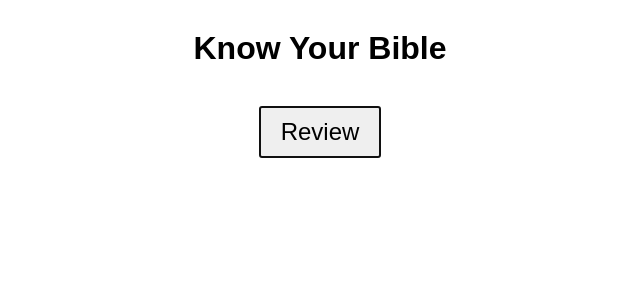
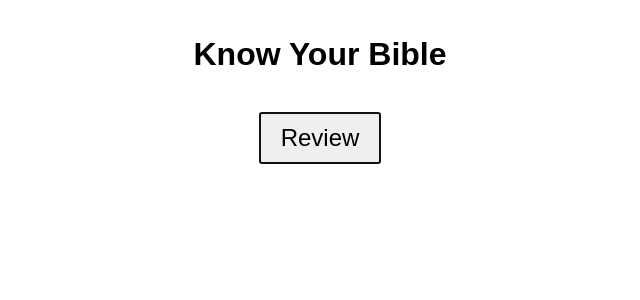
Before and after one commit to jirehhuang/know-your-bible, a FastAPI app: page / in a window 1280 px wide. Shown: the part 50-350 px from the top of the page, without its empty margins (320-960 px from the left). Run offline with FastAPI, Linux system fonts and the light colour scheme; parts of the project's set-up code (start-up, migrations or seed data) failed here and were passed over; some libraries are stand-ins or nearby versions.

Commit message:
Added adaptive top of page buffer based on top bar

```diff
--- a/app/templates/base.html
+++ b/app/templates/base.html
@@ -84,7 +84,7 @@
     }
 
     .container {
-      margin-top: 80px;
+      margin-top: 120px;
       text-align: center;
       padding: 0 15px;
     }
@@ -127,7 +127,7 @@
       }
 
       button, .top-bar a {
-        font-size: 0.95em;
+        font-size: 1em;
       }
     }
   </style>
@@ -156,6 +156,24 @@
     {% block content %}{% endblock %}
   </div>
 
+  <!-- Adaptively update container margin -->
+  <script>
+    function getEmInPixels(element = document.body) {
+      return parseFloat(getComputedStyle(element).fontSize);
+    }
+    function updateContainerMargin() {
+      const topBar = document.querySelector('.top-bar');
+      const container = document.querySelector('.container');
+      const height = topBar.offsetHeight;
+      const emInPx = getEmInPixels(container);
+      container.style.marginTop = `${height + 20 + emInPx}px`;
+    }
+
+    window.addEventListener('load', updateContainerMargin);
+    window.addEventListener('resize', updateContainerMargin);
+  </script>
+
+  <!-- Toggle dark mode -->
   <script>
     const toggle = document.getElementById("darkModeToggle");
     const body = document.body;
@@ -180,6 +198,7 @@
     setTheme(savedTheme);
   </script>
 
+  <!-- Logos Reftagger for Bible references -->
   <script>
     var refTagger = {
       settings: {
```
